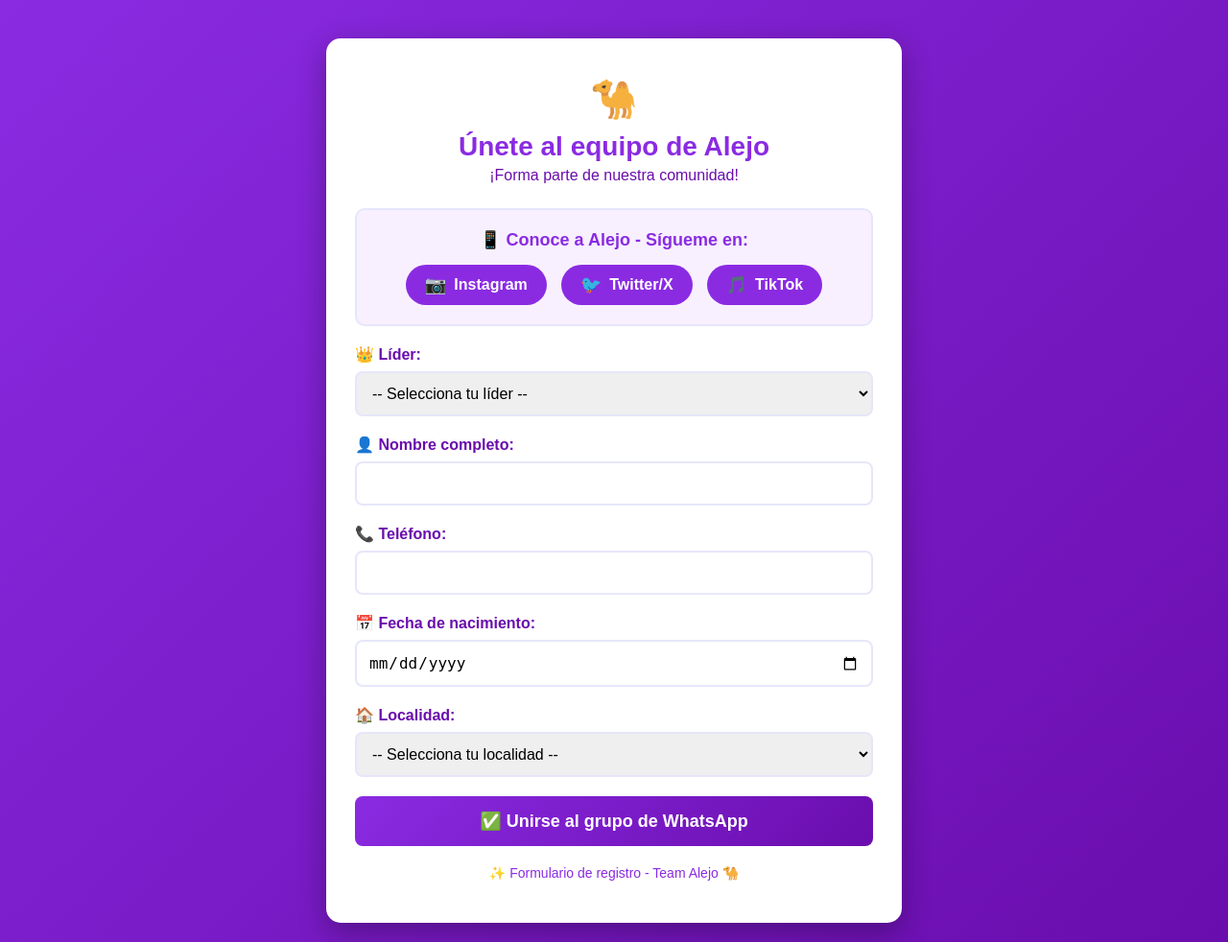
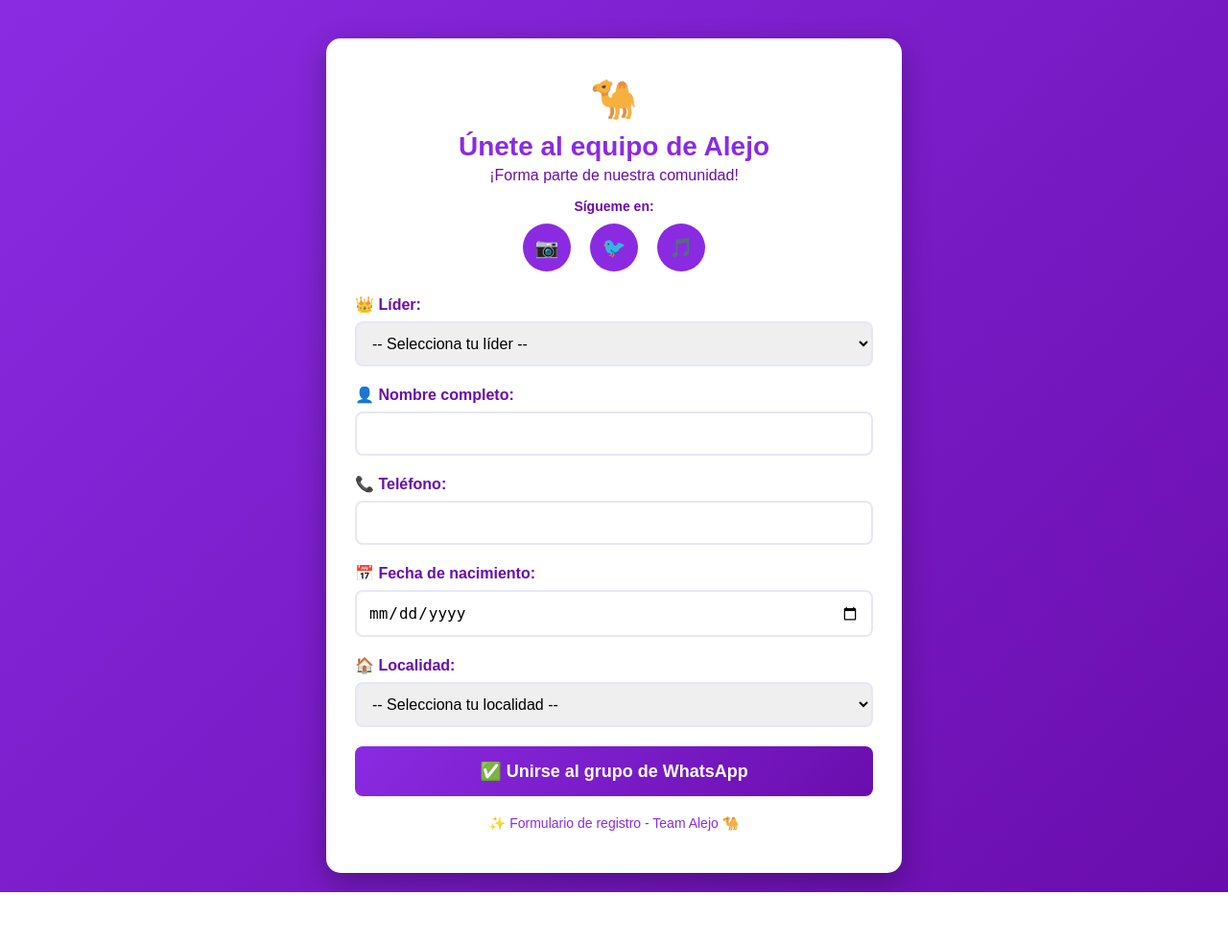
Before and after one commit to dssanche/mi_registro_whatsapp, a Flask app: page / in a window 1280 px wide. Shown: the whole page at 96% size. After the commit the page ends 930 px from the top, so only its background shows below. Run offline with Flask 3, Linux system fonts and the light colour scheme.

Commit message:
Fix requirements

```diff
--- a/templates/registro.html
+++ b/templates/registro.html
@@ -20,7 +20,7 @@
         }
         .header {
             text-align: center;
-            margin-bottom: 25px;
+            margin-bottom: 15px;
         }
         .header h1 {
             color: #8A2BE2;
@@ -31,11 +31,47 @@
             color: #6A0DAD;
             font-size: 16px;
             margin-top: 5px;
+            margin-bottom: 15px;
         }
         .camello-icon {
             font-size: 40px;
             margin: 10px 0;
         }
+
+        /* Redes sociales - SOLO ICONOS */
+        .redes-sociales {
+            text-align: center;
+            margin: 15px 0 25px 0;
+        }
+        .redes-titulo {
+            color: #6A0DAD;
+            font-size: 14px;
+            margin-bottom: 10px;
+            font-weight: bold;
+        }
+        .social-links {
+            display: flex;
+            justify-content: center;
+            gap: 20px;
+        }
+        .social-btn {
+            display: flex;
+            align-items: center;
+            justify-content: center;
+            width: 50px;
+            height: 50px;
+            background: #8A2BE2;
+            color: white;
+            text-decoration: none;
+            border-radius: 50%;
+            font-size: 20px;
+            transition: all 0.3s;
+        }
+        .social-btn:hover {
+            background: #6A0DAD;
+            transform: translateY(-3px);
+        }
+
         .form-group {
             margin-bottom: 20px;
         }
@@ -128,46 +164,6 @@
             color: #8A2BE2;
             font-weight: bold;
         }
-        /* Estilos para redes sociales */
-        .redes-sociales {
-            text-align: center;
-            margin: 20px 0;
-            padding: 20px;
-            background: #F8F0FF;
-            border-radius: 10px;
-            border: 2px solid #E6E6FA;
-        }
-        .redes-titulo {
-            color: #8A2BE2;
-            font-weight: bold;
-            margin-bottom: 15px;
-            font-size: 18px;
-        }
-        .social-links {
-            display: flex;
-            justify-content: center;
-            gap: 15px;
-            flex-wrap: wrap;
-        }
-        .social-btn {
-            display: flex;
-            align-items: center;
-            gap: 8px;
-            padding: 10px 20px;
-            background: #8A2BE2;
-            color: white;
-            text-decoration: none;
-            border-radius: 25px;
-            font-weight: bold;
-            transition: all 0.3s;
-        }
-        .social-btn:hover {
-            background: #6A0DAD;
-            transform: translateY(-2px);
-        }
-        .social-icon {
-            font-size: 18px;
-        }
     </style>
 </head>
 <body>
@@ -176,21 +172,21 @@
             <div class="camello-icon">🐪</div>
             <h1>Únete al equipo de Alejo</h1>
             <div class="subtitle">¡Forma parte de nuestra comunidad!</div>
-        </div>
 
-        <!-- SECCIÓN DE REDES SOCIALES DE ALEJO -->
-        <div class="redes-sociales">
-            <div class="redes-titulo">📱 Conoce a Alejo - Sígueme en:</div>
-            <div class="social-links">
-                <a href="https://www.instagram.com/ajaramillo25/" class="social-btn" target="_blank">
-                    <span class="social-icon">📷</span> Instagram
-                </a>
-                <a href="https://x.com/ajaramillo25" class="social-btn" target="_blank">
-                    <span class="social-icon">🐦</span> Twitter/X
-                </a>
-                <a href="https://www.tiktok.com/@ajaramillof25" class="social-btn" target="_blank">
-                    <span class="social-icon">🎵</span> TikTok
-                </a>
+            <!-- REDES SOCIALES - SOLO ICONOS, DEBAJO DEL TÍTULO -->
+            <div class="redes-sociales">
+                <div class="redes-titulo">Sígueme en:</div>
+                <div class="social-links">
+                    <a href="https://www.instagram.com/ajaramillo25/" class="social-btn" target="_blank" title="Instagram">
+                        📷
+                    </a>
+                    <a href="https://x.com/ajaramillo25" class="social-btn" target="_blank" title="Twitter/X">
+                        🐦
+                    </a>
+                    <a href="https://www.tiktok.com/@ajaramillof25" class="social-btn" target="_blank" title="TikTok">
+                        🎵
+                    </a>
+                </div>
             </div>
         </div>
 
```
